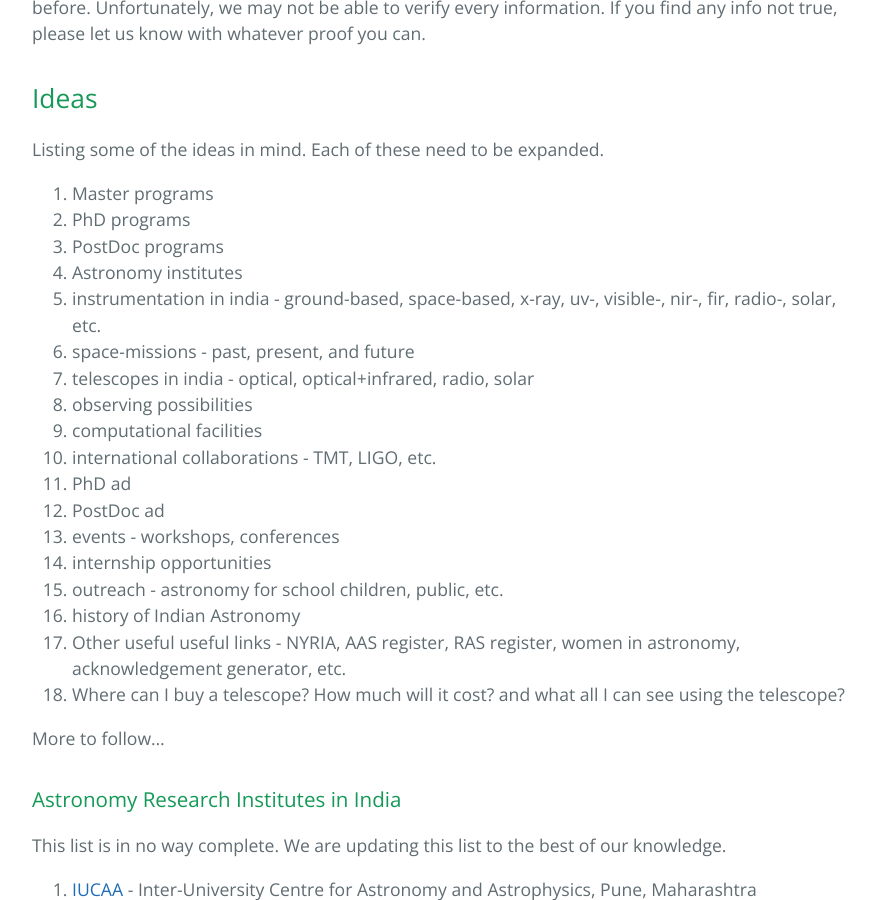
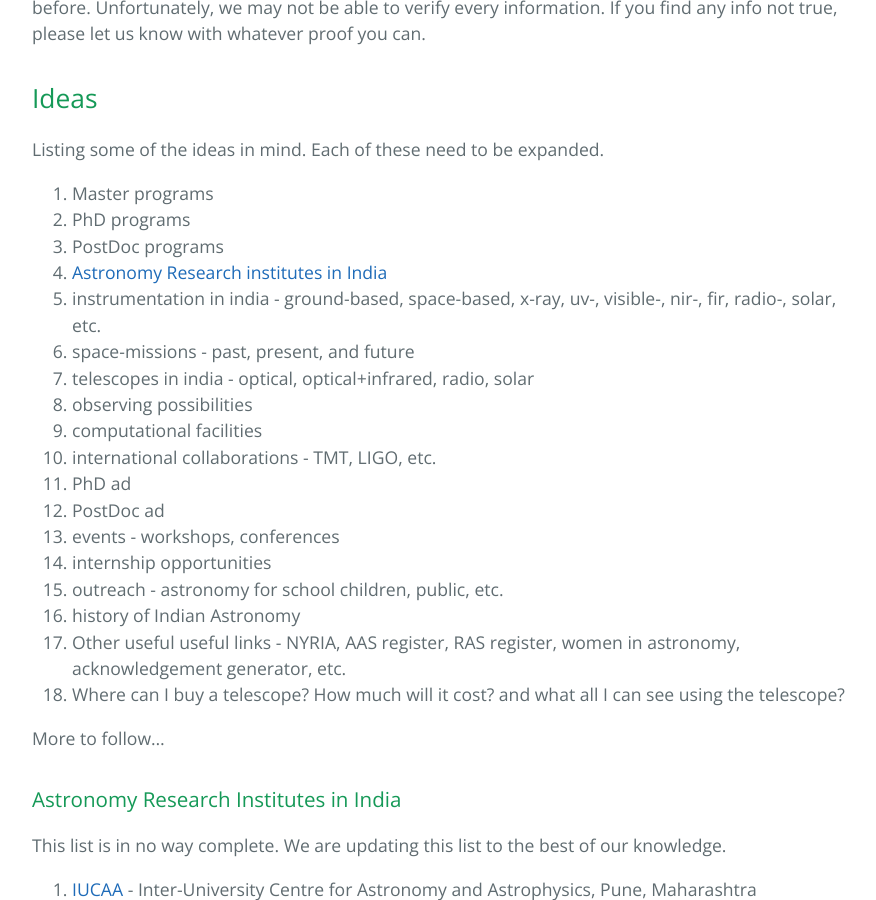
Before and after one commit to kalyanradhakrishnan/Astronomy-In-India, a Jekyll site: the page built from index.md, in a window 1280 px wide and 900 px high, scrolled down 689 px. Shown: the whole window, without its empty margins (192-1068 px from the left). Built offline with Jekyll 4.4.1, drawn with Linux system fonts in a browser that asks for light colours; our own code applies the rules of GitHub Pages for plain Markdown files.

Commit message:
Update index.md

```diff
--- a/index.md
+++ b/index.md
@@ -18,7 +18,7 @@ Listing some of the ideas in mind. Each of these need to be expanded.
 1. Master programs
 2. PhD programs
 3. PostDoc programs
-4. Astronomy institutes
+4. [Astronomy Research institutes in India](./pages/institutes.md)
 5. instrumentation in india - ground-based, space-based, x-ray, uv-, visible-, nir-, fir, radio-, solar, etc.
 6. space-missions - past, present, and future
 7. telescopes in india - optical, optical+infrared, radio, solar
```
